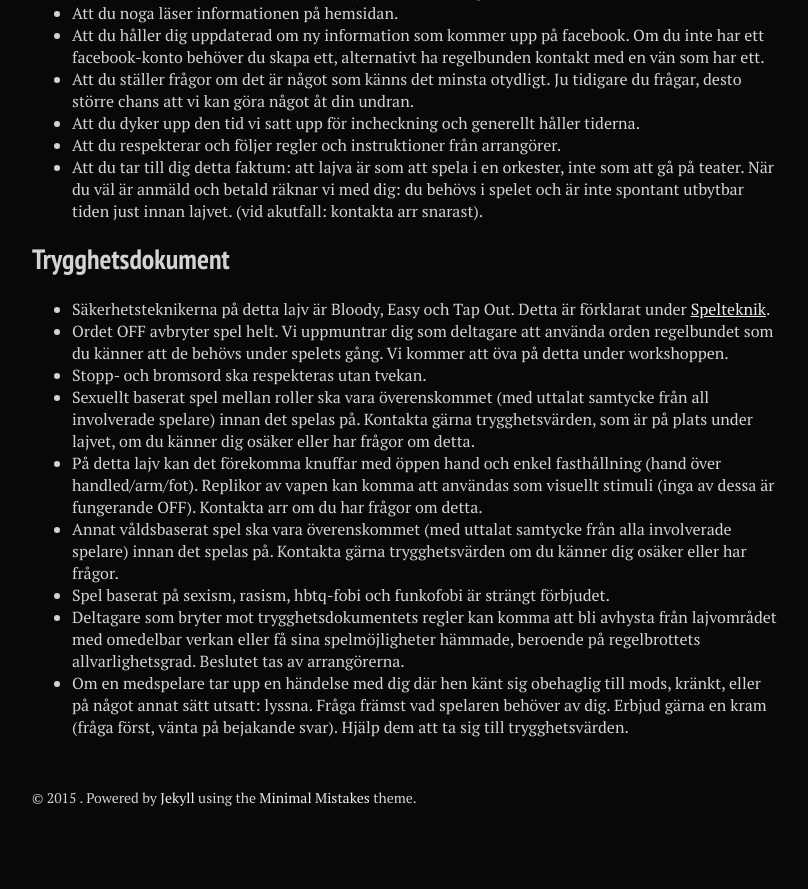
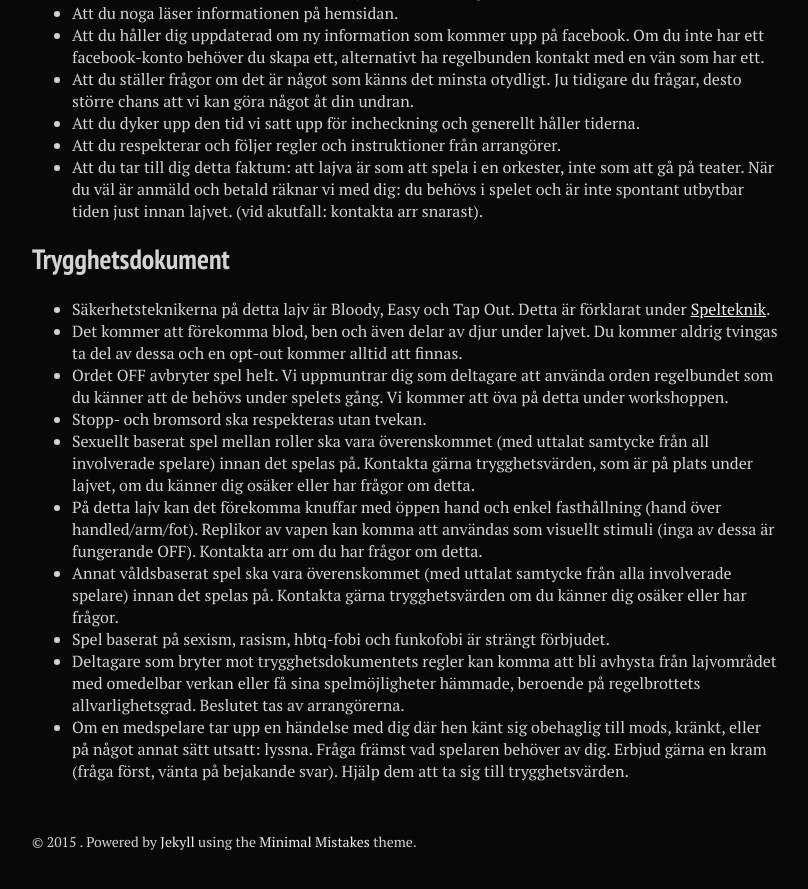
Before and after one commit to stanislavb/www.coven.nu, a Jekyll site: the page built from praktiskt/index.md, in a window 1280 px wide and 900 px high, scrolled down 2651 px. Shown: the top 889 px of the window, without its empty margins (288-1096 px from the left). Built offline with Jekyll 4.4.1, drawn with Linux system fonts in a browser that asks for light colours; nearby versions of some CDN libraries; before the commit the page ends 3507 px from its top, so only the background shows below that.

Commit message:
Update index.md

```diff
--- a/praktiskt/index.md
+++ b/praktiskt/index.md
@@ -77,6 +77,8 @@ Workshopen kommer att innehålla:
 
 **Tillförordnad Suprema, Sekonder och Seniorer:** Era roller har bott i Dahlinsamlingen i minst ett år, några av er flera år. Ni förväntas ha allt på listan, men kan också välja att ta med er mer för att dekorera era rum, osv.
 
+
+
 ## Deltagarkontrakt
 
 Det här lovar vi arrangörer dig:
@@ -102,6 +104,7 @@ Det här förväntar vi oss av dig som deltagare:
 ## Trygghetsdokument
 
 - Säkerhetsteknikerna på detta lajv är Bloody, Easy och Tap Out. Detta är förklarat under [Spelteknik](/spelteknik/).
+- Det kommer att förekomma blod, ben och även delar av djur under lajvet. Du kommer aldrig tvingas ta del av dessa och en opt-out kommer alltid att finnas.
 - Ordet OFF avbryter spel helt. Vi uppmuntrar dig som deltagare att använda orden regelbundet som du känner att de behövs under spelets gång. Vi kommer att öva på detta under workshoppen.
 - Stopp- och bromsord ska respekteras utan tvekan.
 - Sexuellt baserat spel mellan roller ska vara överenskommet (med uttalat samtycke från all involverade spelare) innan det spelas på. Kontakta gärna trygghetsvärden, som är på plats under lajvet, om du känner dig osäker eller har frågor om detta.
```
